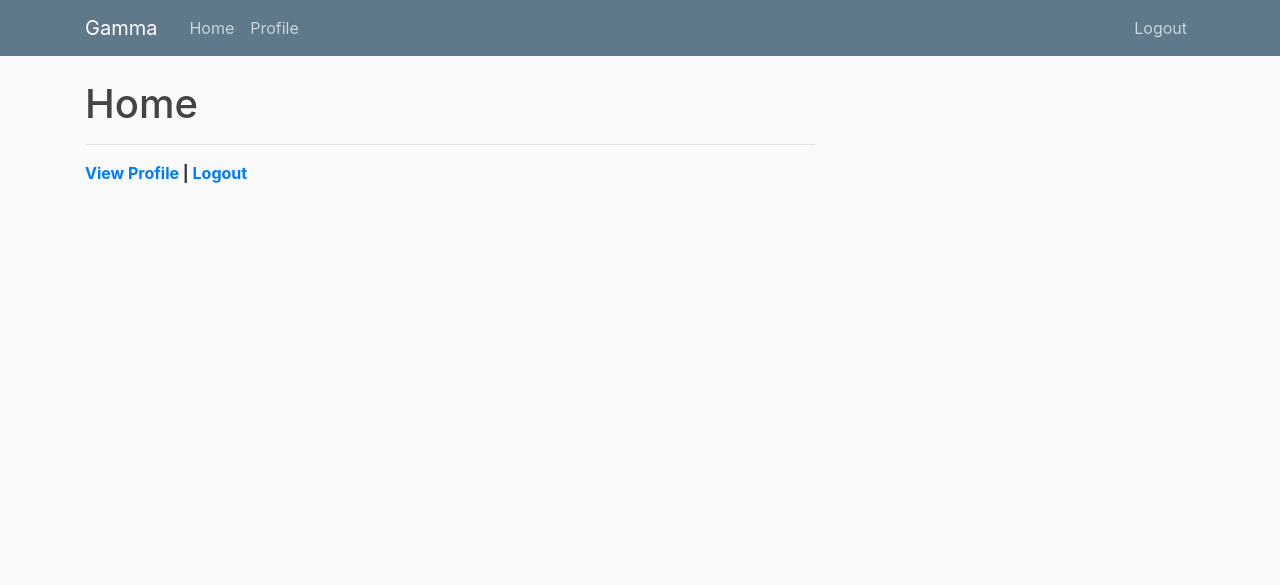
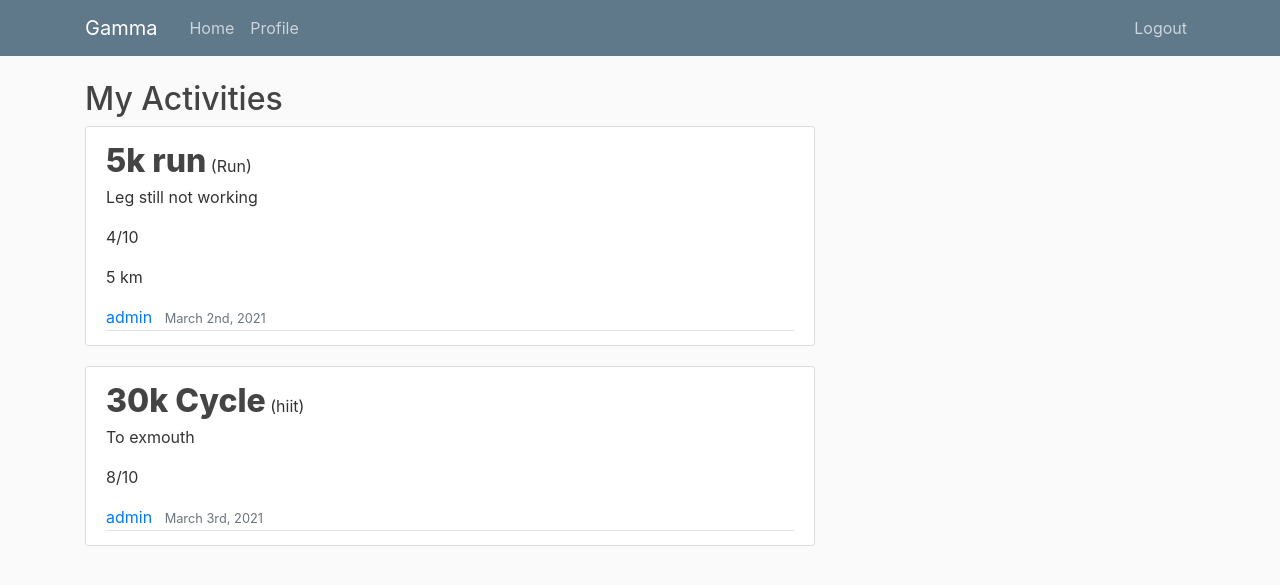
Before and after one commit to cjhs201/groupproject-T-src, a Django app: page / in a window 1280 px wide. Shown: the top 585 px of the page. Run offline with Django 3.2, Linux system fonts and the light colour scheme; the visitor is signed in with stand-in values (Sample User, id 1); some libraries are stand-ins or nearby versions.

Commit message:
Created Post model, dummy posts

```diff
--- a/gamma/models.py
+++ b/gamma/models.py
@@ -46,4 +46,4 @@ class Post(models.Model):
     author = models.ForeignKey(User, on_delete=models.CASCADE) #This is important because it uses a foreign key to ensure that the post belongs to a user
                                                 #and if user is deleted then their post will also be deleted
     def __str__(self):
-        return f'{self.user.username} Profile'
+        return f'{self.user.username} Profile', self.title
--- a/gamma/static/gamma/main.css
+++ b/gamma/static/gamma/main.css
@@ -37,6 +37,8 @@ ul {
 }
 
 .article-title {
+  font-weight: 800;
+  font-size: 200%;
   color: #444444;
 }
 
@@ -45,7 +47,7 @@ a.article-title:hover {
   text-decoration: none;
 }
 
-.article-content {
+.article-description {
   white-space: pre-line;
 }
 
--- a/gamma/templates/gamma/index.html
+++ b/gamma/templates/gamma/index.html
@@ -1,16 +1,30 @@
 {% extends "gamma/base.html" %}
 {% block content %}
+    {% if user.is_authenticated %}
+        <h2>My Activities</h2>
+        {% for post in posts %}
+            <article class="media content-section">
+              <div class="media-body">
+                <div style="display:inline-block" class="article-title" >{{ post.title }}</div>
+                <div style="display:inline-block" class="article-type">({{ post.type }})</div>
+                <p class="article-description">{{ post.description }}</p>
+                <p class="article-rating">{{ post.rating }}/10</p>
+                {% if post.type == "Run" or post.type == "Cycle" or post.type == "Swim" %}
+                    <p class="article-distance">{{ post.distance }} {{ post.measurement }}</p>
+                {% else %}
+                {% endif %}
+                <div class="article-metadata">
+                  <a class="mr-2" href="#">{{ post.author }}</a>
+                  <small class="text-muted">{{ post.date_posted }}</small>
+                </div>
+              </div>
+            </article>
+        {% endfor %}
+    {% else %}
     <h1>Home</h1>
-    <hr/>
-    {% if user.is_authenticated %}
-    <b>
-        <a href="{% url 'gamma-profile' %}">View Profile</a> |
-        <a href="{% url 'gamma-logout' %}">Logout</a>
-    </b>
-    {% else %}
-    <b>
-        <a href="{% url 'gamma-register' %}">Register</a> |
-        <a href="{% url 'gamma-login' %}">Login</a>
-    </b>
+        <b>
+            <a href="{% url 'gamma-register' %}">Register</a> |
+            <a href="{% url 'gamma-login' %}">Login</a>
+        </b>
     {% endif %}
 {% endblock content %}
--- a/gamma/views.py
+++ b/gamma/views.py
@@ -2,11 +2,37 @@ from django.shortcuts import render, redirect
 from django.contrib import messages
 from django.contrib.auth.models import User
 from .forms import UserRegisterForm, UserProfileForm
-from .models import UserProfile
+from .models import UserProfile, Post
 from django.contrib.auth.decorators import login_required
 
+posts = [
+    {
+        'author': 'admin',
+        'title': '5k run',
+        'description': 'Leg still not working',
+        'date_posted': 'March 2nd, 2021',
+        'type': 'Run',
+        'distance': 5,
+        'measurement': 'km',
+        'rating': 4,
+    },
+{
+        'author': 'admin',
+        'title': '30k Cycle',
+        'description': 'To exmouth',
+        'date_posted': 'March 3rd, 2021',
+        'type': 'hiit',
+        'distance': 30,
+        'measurement': 'km',
+        'rating': 8,
+    }
+]
+
 def index(request):
-    return render(request, 'gamma/index.html')
+    context = {
+        'posts': posts #Post.objects.all()
+    }
+    return render(request, 'gamma/index.html', context)
 
 def register(request):
     if request.method=='POST':
```
